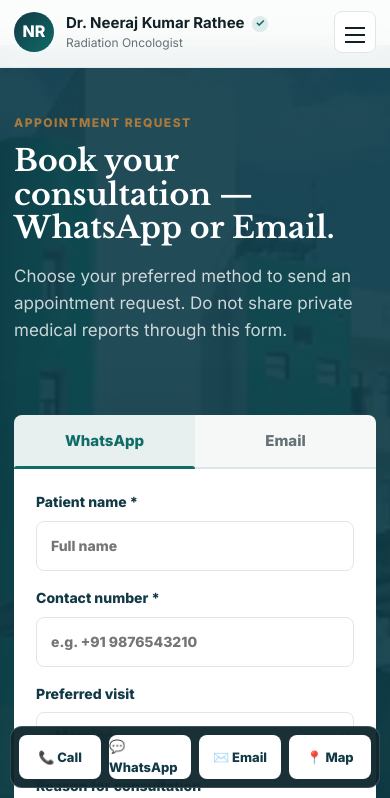
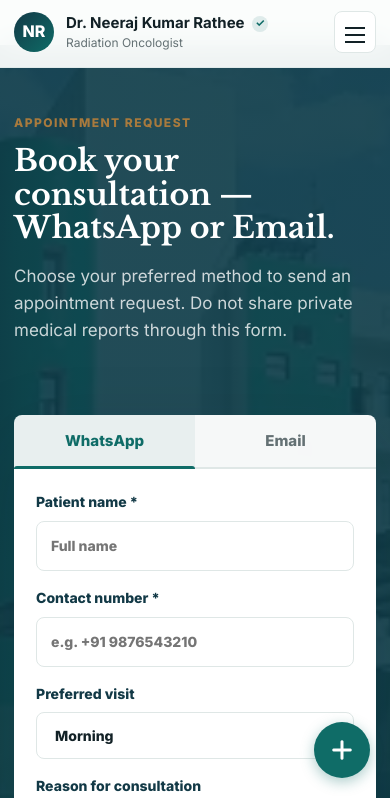
Before and after one commit to pankaj2816/dr-neeraj-rathee, a plain HTML site: page index.html in a window 390 px wide. Both pictures are taken after a click on the tab "WhatsApp". Shown: the part 10874-11672 px from the top of the page. Drawn offline with nearby package versions, Linux system fonts and the light colour scheme.

Commit message:
feat: replace mobile action bar with modern floating action button (FAB) and FontAwesome icons

```diff
--- a/index.html
+++ b/index.html
@@ -23,6 +23,7 @@
     <link rel="preconnect" href="https://fonts.googleapis.com">
     <link rel="preconnect" href="https://fonts.gstatic.com" crossorigin>
     <link href="https://fonts.googleapis.com/css2?family=Inter:wght@400;500;600;700;800&family=Libre+Baskerville:wght@400;700&display=swap" rel="stylesheet">
+    <link rel="stylesheet" href="https://cdnjs.cloudflare.com/ajax/libs/font-awesome/6.4.0/css/all.min.css">
     <link rel="stylesheet" href="styles.css">
   </head>
   <body>
@@ -704,11 +705,24 @@
       </div>
     </footer>
 
-    <div class="mobile-action-bar" aria-label="Quick contact actions">
-      <a href="tel:+919251117259">📞 Call</a>
-      <a href="https://wa.me/919251117259">💬 WhatsApp</a>
-      <a href="mailto:drneerajrathee.oncology@gmail.com">✉️ Email</a>
-      <a href="https://www.google.com/maps/place/Dr+Neeraj+Kumar+Rathee/@27.5970288,76.6261542,17z/data=!3m1!4b1!4m6!3m5!1s0x3972990ca4b90171:0xf5c01101c3cedfa1!8m2!3d27.5970241!4d76.6287291!16s%2Fg%2F11zh70lzff?entry=ttu&g_ep=EgoyMDI2MDgxMi4wIKXMDSoASAFQAw%3D%3D">📍 Map</a>
+    <div class="fab-container">
+      <button class="fab-main" id="fabToggle" aria-label="Quick Actions">
+        <i class="fa-solid fa-plus"></i>
+      </button>
+      <div class="fab-menu" id="fabMenu">
+        <a href="https://www.google.com/maps/place/Dr+Neeraj+Kumar+Rathee/@27.5970288,76.6261542,17z/data=!3m1!4b1!4m6!3m5!1s0x3972990ca4b90171:0xf5c01101c3cedfa1!8m2!3d27.5970241!4d76.6287291!16s%2Fg%2F11zh70lzff?entry=ttu&g_ep=EgoyMDI2MDgxMi4wIKXMDSoASAFQAw%3D%3D" aria-label="Map" title="Location Map">
+          <i class="fa-solid fa-location-dot"></i>
+        </a>
+        <a href="mailto:drneerajrathee.oncology@gmail.com" aria-label="Email" title="Email Us">
+          <i class="fa-solid fa-envelope"></i>
+        </a>
+        <a href="https://wa.me/919251117259" aria-label="WhatsApp" title="WhatsApp Us">
+          <i class="fa-brands fa-whatsapp"></i>
+        </a>
+        <a href="tel:+919251117259" aria-label="Call" title="Call Us">
+          <i class="fa-solid fa-phone"></i>
+        </a>
+      </div>
     </div>
 
     <button class="back-to-top" id="backToTop" aria-label="Back to top">↑</button>
--- a/script.js
+++ b/script.js
@@ -223,3 +223,22 @@ if (suitabilityButtons.length > 0 && suitabilityPanels.length > 0) {
     });
   });
 }
+
+// 10. Floating Action Button (FAB) Toggle
+const fabToggle = document.getElementById("fabToggle");
+const fabMenu = document.getElementById("fabMenu");
+
+if (fabToggle && fabMenu) {
+  fabToggle.addEventListener("click", () => {
+    fabToggle.classList.toggle("open");
+    fabMenu.classList.toggle("open");
+  });
+
+  // Close when clicking outside
+  document.addEventListener("click", (e) => {
+    if (!fabToggle.contains(e.target) && !fabMenu.contains(e.target)) {
+      fabToggle.classList.remove("open");
+      fabMenu.classList.remove("open");
+    }
+  });
+}
--- a/styles.css
+++ b/styles.css
@@ -879,33 +879,6 @@ h3 {
   margin-top: 30px;
   padding-top: 20px;
   border-top: 1px solid rgba(255, 255, 255, 0.12);
-  font-size: 13px;
-}
-
-.mobile-action-bar {
-  position: fixed;
-  left: 10px;
-  right: 10px;
-  bottom: 10px;
-  z-index: 60;
-  display: none;
-  grid-template-columns: repeat(4, 1fr);
-  gap: 8px;
-  padding: 8px;
-  background: rgba(7, 31, 39, 0.92);
-  border: 1px solid rgba(255, 255, 255, 0.16);
-  border-radius: 12px;
-  backdrop-filter: blur(14px);
-}
-
-.mobile-action-bar a {
-  min-height: 44px;
-  display: grid;
-  place-items: center;
-  border-radius: var(--radius);
-  background: var(--white);
-  color: var(--deep);
-  font-weight: 800;
   font-size: 13px;
 }
 
@@ -1276,10 +1249,6 @@ h3 {
     height: 42px;
   }
 
-  .mobile-action-bar {
-    display: grid;
-  }
-
   .site-footer {
     padding-bottom: 94px;
   }
@@ -1485,3 +1454,91 @@ h3 {
     grid-template-columns: 1fr;
   }
 }
+
+/* === Floating Action Button (FAB) === */
+.fab-container {
+  position: fixed;
+  bottom: 24px;
+  right: 24px;
+  z-index: 90;
+  display: flex;
+  flex-direction: column-reverse;
+  align-items: flex-end;
+  gap: 12px;
+}
+
+.fab-main {
+  width: 56px;
+  height: 56px;
+  border-radius: 50%;
+  background: var(--teal);
+  color: var(--white);
+  border: none;
+  box-shadow: 0 4px 14px rgba(15, 108, 103, 0.35);
+  font-size: 24px;
+  display: flex;
+  align-items: center;
+  justify-content: center;
+  cursor: pointer;
+  transition: transform 0.3s cubic-bezier(0.175, 0.885, 0.32, 1.275), background 0.2s;
+}
+
+.fab-main:hover {
+  background: #0d5a56;
+  transform: scale(1.05);
+}
+
+.fab-main.open i {
+  transform: rotate(45deg);
+}
+
+.fab-main i {
+  transition: transform 0.3s ease;
+}
+
+.fab-menu {
+  display: flex;
+  flex-direction: column;
+  gap: 12px;
+  opacity: 0;
+  visibility: hidden;
+  transform: translateY(20px) scale(0.9);
+  transform-origin: bottom center;
+  transition: all 0.3s cubic-bezier(0.175, 0.885, 0.32, 1.275);
+  pointer-events: none;
+}
+
+.fab-menu.open {
+  opacity: 1;
+  visibility: visible;
+  transform: translateY(0) scale(1);
+  pointer-events: auto;
+}
+
+.fab-menu a {
+  width: 48px;
+  height: 48px;
+  border-radius: 50%;
+  background: var(--white);
+  color: var(--deep);
+  display: flex;
+  align-items: center;
+  justify-content: center;
+  font-size: 20px;
+  box-shadow: 0 4px 10px rgba(0, 0, 0, 0.15);
+  transition: transform 0.2s, background 0.2s, color 0.2s;
+  text-decoration: none;
+}
+
+.fab-menu a:hover {
+  background: var(--teal);
+  color: var(--white);
+  transform: scale(1.1);
+}
+
+@media (max-width: 760px) {
+  .fab-container {
+    bottom: 20px;
+    right: 20px;
+  }
+}
```
